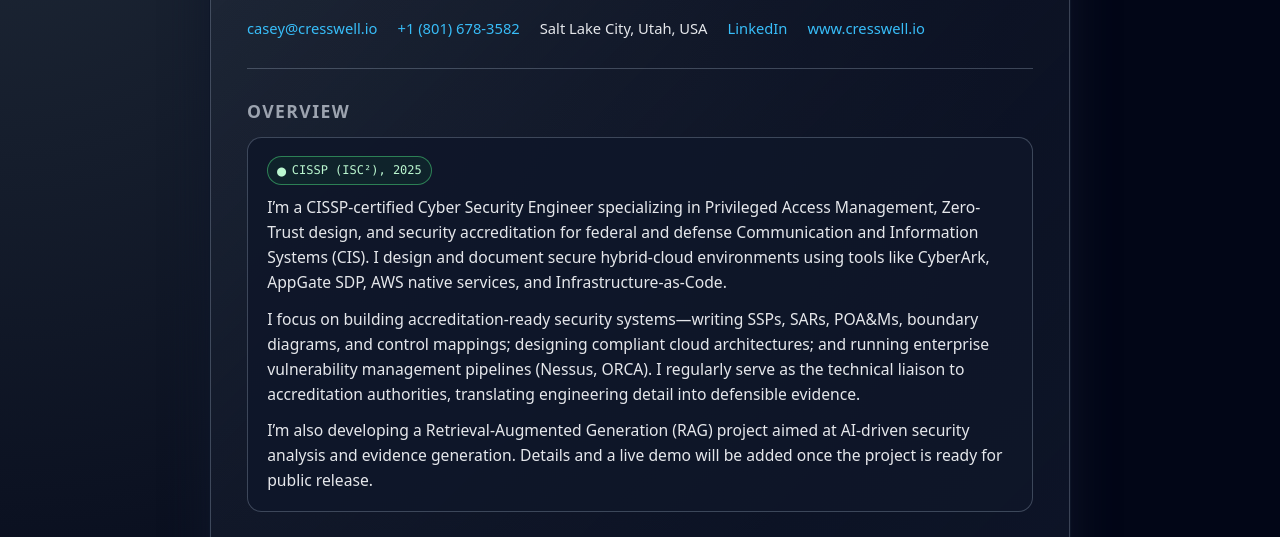
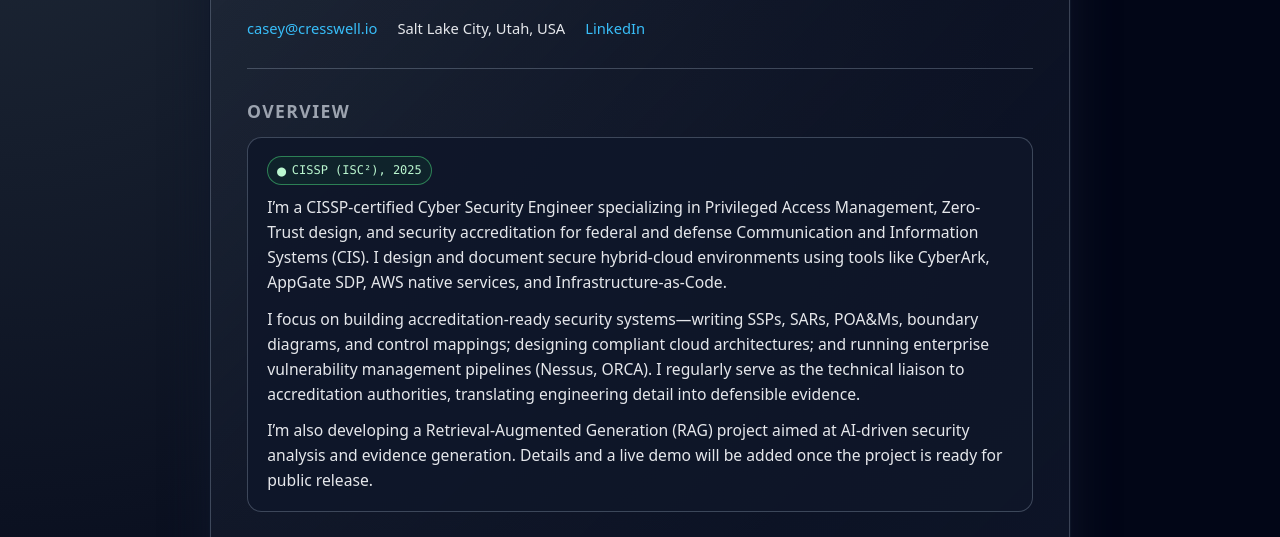
Before and after one commit to cresswellsec/cresswellsec-github.io, a plain HTML site: page index.html in a window 1280 px wide. Shown: the part 199-736 px from the top of the page. Drawn offline with Linux system fonts and the light colour scheme.

Commit message:
Update index.html

```diff
--- a/index.html
+++ b/index.html
@@ -236,10 +236,8 @@
       </p>
       <div class="contact">
         <span><a href="mailto:casey@cresswell.io">casey@cresswell.io</a></span>
-        <span><a href="tel:+18016783582">+1&nbsp;(801)&nbsp;678-3582</a></span>
         <span>Salt Lake City, Utah, USA</span>
         <span><a href="https://www.linkedin.com/in/caseycresswell" target="_blank" rel="noopener">LinkedIn</a></span>
-        <span><a href="https://www.cresswell.io" target="_blank" rel="noopener">www.cresswell.io</a></span>
       </div>
     </header>
 
```
